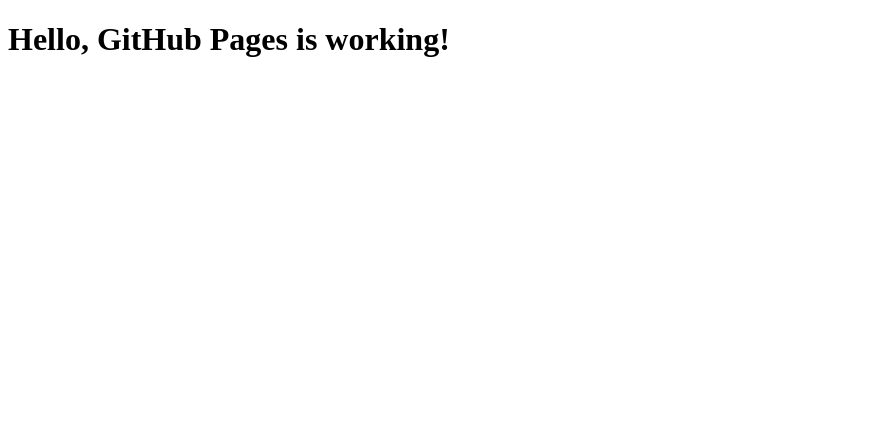
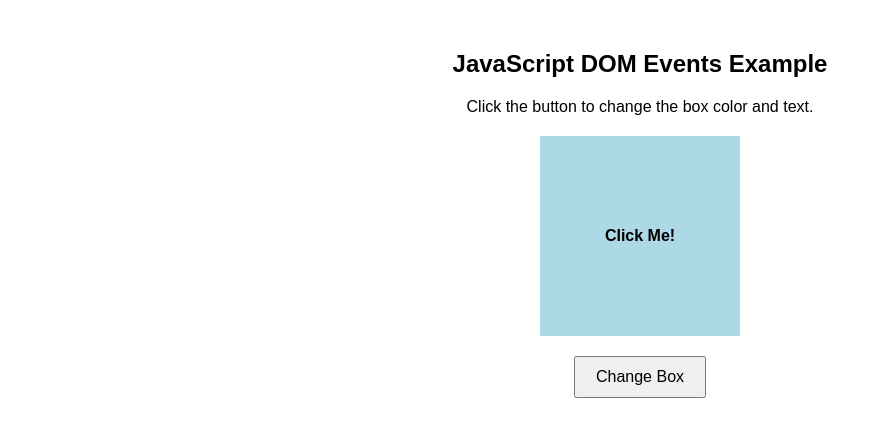
Before and after one commit to RonitGurav/js-dom-events-demo, a plain HTML site: page index.html in a window 1280 px wide. Shown: the whole page, without its empty margins (0-882 px from the left). Drawn offline with Linux system fonts and the light colour scheme.

Commit message:
Update index.html

```diff
--- a/index.html
+++ b/index.html
@@ -3,9 +3,46 @@
 <head>
     <meta charset="UTF-8">
     <meta name="viewport" content="width=device-width, initial-scale=1.0">
-    <title>GitHub Pages Test</title>
+    <title>Interactive JS DOM Event Example</title>
+    <style>
+        body {
+            font-family: Arial, sans-serif;
+            text-align: center;
+            margin-top: 50px;
+        }
+        #box {
+            width: 200px;
+            height: 200px;
+            background-color: lightblue;
+            display: flex;
+            align-items: center;
+            justify-content: center;
+            margin: 20px auto;
+            font-weight: bold;
+            transition: 0.3s;
+        }
+        button {
+            padding: 10px 20px;
+            font-size: 16px;
+            cursor: pointer;
+        }
+    </style>
 </head>
 <body>
-    <h1>Hello, GitHub Pages is working!</h1>
+    <h2>JavaScript DOM Events Example</h2>
+    <p>Click the button to change the box color and text.</p>
+
+    <div id="box">Click Me!</div>
+    <button onclick="changeBox()">Change Box</button>
+
+    <script>
+        function changeBox() {
+            let box = document.getElementById("box");
+            let colors = ["lightblue", "lightgreen", "lightcoral", "lightgoldenrodyellow", "lightsalmon"];
+            let randomColor = colors[Math.floor(Math.random() * colors.length)];
+            box.style.backgroundColor = randomColor;
+            box.innerHTML = "Color Changed!";
+        }
+    </script>
 </body>
 </html>
```
